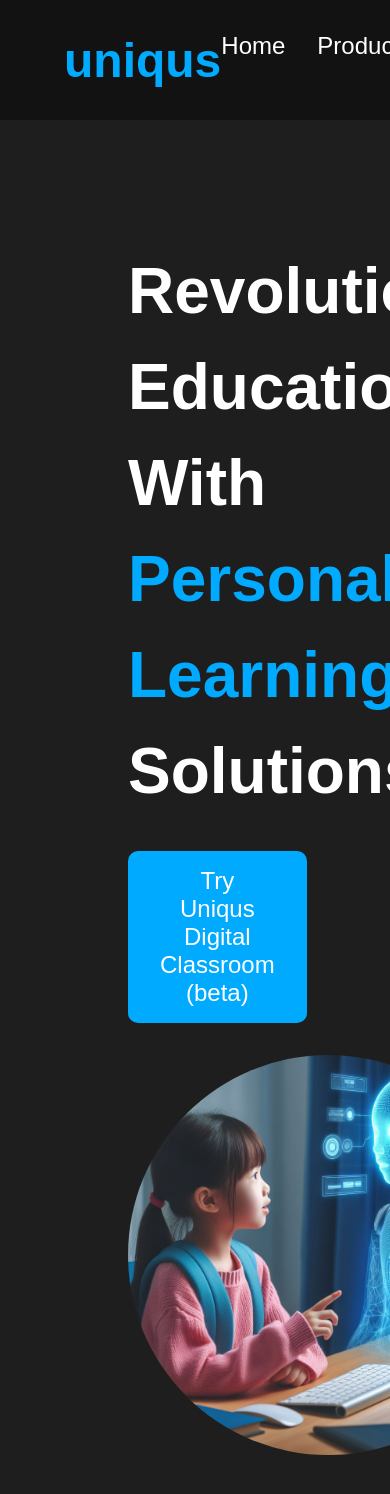
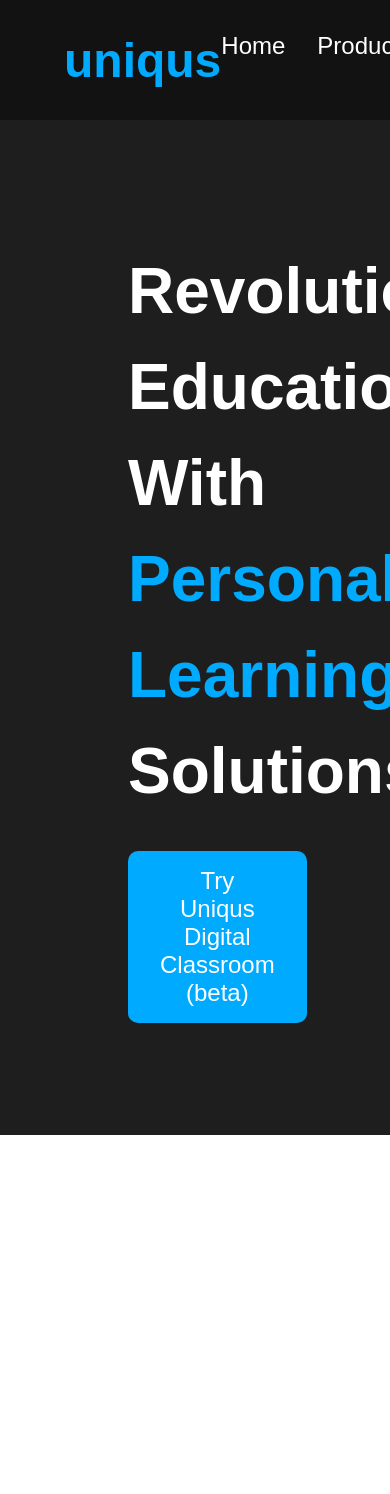
Before and after one commit to johnkhore5911/UniqusAppLink, a React (Create React App) app: page / in a window 390 px wide. Shown: the top 1494 px of the page. After the commit the page ends 1135 px from the top, so only its background shows below. Built offline with nearby package versions, Linux system fonts and the light colour scheme.

Commit message:
make it responsive for mobile2

```diff
--- a/src/App.js
+++ b/src/App.js
@@ -1,37 +1,156 @@
-// import React from 'react';
-// import './App.css';
+// // import React from 'react';
+// // import './App.css';
 
-// function App() {
-//   const downloadLink = "https://drive.google.com/uc?export=download&id=1D3ZR4R4tS_fhiV_UXNbzlbBkIUGeaQq7";
+// // function App() {
+// //   const downloadLink = "https://drive.google.com/uc?export=download&id=1D3ZR4R4tS_fhiV_UXNbzlbBkIUGeaQq7";
 
-//   return (
-//     <div className="app-container">
-//       <header className="header">
-//         <h1>Uniqus</h1>
-//         <p>Your Gateway to Smarter Learning</p>
-//       </header>
+// //   return (
+// //     <div className="app-container">
+// //       <header className="header">
+// //         <h1>Uniqus</h1>
+// //         <p>Your Gateway to Smarter Learning</p>
+// //       </header>
 
-//       <main className="content">
-//         <p>
-//           Uniqus is an innovative education app designed to transform how you learn and grow.
-//           With interactive lessons, progress tracking, and much more, Uniqus is your partner in achieving academic excellence.
-//         </p>
-//         <a href={downloadLink} className="download-button" target="_blank" rel="noopener noreferrer">
-//           Download APK
-//         </a>
-//       </main>
+// //       <main className="content">
+// //         <p>
+// //           Uniqus is an innovative education app designed to transform how you learn and grow.
+// //           With interactive lessons, progress tracking, and much more, Uniqus is your partner in achieving academic excellence.
+// //         </p>
+// //         <a href={downloadLink} className="download-button" target="_blank" rel="noopener noreferrer">
+// //           Download APK
+// //         </a>
+// //       </main>
 
-//       <footer className="footer">
-//         <p>© 2024 Uniqus. All Rights Reserved.</p>
-//       </footer>
-//     </div>
-//   );
-// }
+// //       <footer className="footer">
+// //         <p>© 2024 Uniqus. All Rights Reserved.</p>
+// //       </footer>
+// //     </div>
+// //   );
+// // }
 
-// export default App;
+// // export default App;
+
+// // import React from 'react';
+// // import pic from './image/pic.png'
+
+// // const App = () => {
+// //   return (
+// //     <div style={styles.app}>
+// //       {/* Navbar */}
+// //       <nav style={styles.navbar}>
+// //         <div style={styles.logo}>uniqus</div>
+// //         <ul style={styles.navLinks}>
+// //           <li style={styles.navLink}>Home</li>
+// //           <li style={styles.navLink}>Products</li>
+// //           <li style={styles.navLink}>Contact Us</li>
+// //           <li style={styles.navLink}>FAQ</li>
+// //           <li style={styles.navLink}>About Us</li>
+// //         </ul>
+// //       </nav>
+
+// //       {/* Hero Section */}
+// //       <div style={styles.heroSection}>
+// //         <div style={styles.heroContent}>
+// //           <h1 style={styles.heroTitle}>
+// //             Revolutionizing Education <br />
+// //             With <span style={styles.highlight}>Personalized Learning</span> Solutions
+// //           </h1>
+// //           <button
+// //             style={styles.downloadButton}
+// //             onClick={() =>
+// //               window.open(
+// //                 'https://drive.google.com/file/d/1D3ZR4R4tS_fhiV_UXNbzlbBkIUGeaQq7/view?usp=sharing',
+// //                 '_blank'
+// //               )
+// //             }
+// //           >
+// //             Try Uniqus Digital Classroom (beta)
+// //           </button>
+// //         </div>
+// //         <div style={styles.heroImage}>
+// //           <img
+// //             src={pic}
+// //             alt="Educational AI"
+// //             style={styles.image}
+// //           />
+// //         </div>
+// //       </div>
+// //     </div>
+// //   );
+// // };
+
+// // const styles = {
+// //   app: {
+// //     textAlign: 'center',
+// //     fontFamily: 'Arial, sans-serif',
+// //     backgroundColor: '#1e1e1e',
+// //     color: '#ffffff',
+// //     margin: 0,
+// //   },
+// //   navbar: {
+// //     display: 'flex',
+// //     justifyContent: 'space-between',
+// //     alignItems: 'center',
+// //     padding: '1rem 2rem',
+// //     backgroundColor: '#121212',
+// //   },
+// //   logo: {
+// //     fontSize: '1.5rem',
+// //     fontWeight: 'bold',
+// //     color: '#00aaff',
+// //   },
+// //   navLinks: {
+// //     listStyle: 'none',
+// //     display: 'flex',
+// //     gap: '1.5rem',
+// //     margin: 0,
+// //     padding: 0,
+// //   },
+// //   navLink: {
+// //     cursor: 'pointer',
+// //     color: '#ffffff',
+// //   },
+// //   heroSection: {
+// //     display: 'flex',
+// //     alignItems: 'center',
+// //     justifyContent: 'space-between',
+// //     padding: '3rem 5rem',
+// //   },
+// //   heroContent: {
+// //     textAlign: 'left',
+// //   },
+// //   heroTitle: {
+// //     fontSize: '2.5rem',
+// //     marginBottom: '1rem',
+// //     color: '#ffffff',
+// //   },
+// //   highlight: {
+// //     color: '#00aaff',
+// //   },
+// //   downloadButton: {
+// //     backgroundColor: '#00aaff',
+// //     color: 'white',
+// //     border: 'none',
+// //     padding: '0.8rem 1.5rem',
+// //     borderRadius: '5px',
+// //     fontSize: '1rem',
+// //     cursor: 'pointer',
+// //   },
+// //   heroImage: {
+// //     textAlign: 'right',
+// //   },
+// //   image: {
+// //     borderRadius: '50%',
+// //     width: '400px',
+// //     height: '400px',
+// //     objectFit: 'cover',
+// //   },
+// // };
+
+// // export default App;
 
 // import React from 'react';
-// import pic from './image/pic.png'
+// import pic from './image/pic.png';
 
 // const App = () => {
 //   return (
@@ -86,42 +205,52 @@
 //     backgroundColor: '#1e1e1e',
 //     color: '#ffffff',
 //     margin: 0,
+//     minHeight: '100vh',
+//     display: 'flex',
+//     flexDirection: 'column',
+//     justifyContent: 'space-between',
 //   },
 //   navbar: {
 //     display: 'flex',
 //     justifyContent: 'space-between',
 //     alignItems: 'center',
-//     padding: '1rem 2rem',
+//     padding: '2rem 4rem',
 //     backgroundColor: '#121212',
 //   },
 //   logo: {
-//     fontSize: '1.5rem',
+//     fontSize: '3rem',
 //     fontWeight: 'bold',
 //     color: '#00aaff',
 //   },
 //   navLinks: {
 //     listStyle: 'none',
 //     display: 'flex',
-//     gap: '1.5rem',
+//     gap: '2rem',
 //     margin: 0,
 //     padding: 0,
 //   },
 //   navLink: {
 //     cursor: 'pointer',
+//     fontSize: '1.5rem',
 //     color: '#ffffff',
 //   },
 //   heroSection: {
 //     display: 'flex',
 //     alignItems: 'center',
 //     justifyContent: 'space-between',
-//     padding: '3rem 5rem',
+//     padding: '5rem 8rem',
+//     flexGrow: 1,
+//     flexWrap: 'wrap', // Allow elements to wrap on smaller screens
 //   },
 //   heroContent: {
 //     textAlign: 'left',
+//     maxWidth: '50%',
+//     paddingRight: '2rem', // Add some padding for mobile
 //   },
 //   heroTitle: {
-//     fontSize: '2.5rem',
-//     marginBottom: '1rem',
+//     fontSize: '4rem',
+//     lineHeight: '1.5',
+//     marginBottom: '2rem',
 //     color: '#ffffff',
 //   },
 //   highlight: {
@@ -131,19 +260,59 @@
 //     backgroundColor: '#00aaff',
 //     color: 'white',
 //     border: 'none',
-//     padding: '0.8rem 1.5rem',
-//     borderRadius: '5px',
-//     fontSize: '1rem',
+//     padding: '1rem 2rem',
+//     borderRadius: '10px',
+//     fontSize: '1.5rem',
 //     cursor: 'pointer',
 //   },
 //   heroImage: {
 //     textAlign: 'right',
+//     flexShrink: 0,
+//     marginTop: '2rem', // For mobile responsiveness
 //   },
 //   image: {
 //     borderRadius: '50%',
-//     width: '400px',
-//     height: '400px',
+//     width: '100%',
+//     maxWidth: '400px', // Limit image size on mobile
+//     height: 'auto',
 //     objectFit: 'cover',
+//   },
+//   // Mobile responsiveness styles
+//   '@media (max-width: 768px)': {
+//     navbar: {
+//       padding: '1rem',
+//       flexDirection: 'column', // Stack navbar items vertically on small screens
+//     },
+//     navLinks: {
+//       flexDirection: 'column',
+//       gap: '1rem',
+//       textAlign: 'center', // Center the nav links
+//     },
+//     heroSection: {
+//       padding: '2rem',
+//       flexDirection: 'column', // Stack content vertically on small screens
+//       alignItems: 'center', // Center the content
+//     },
+//     heroContent: {
+//       maxWidth: '100%',
+//       paddingRight: '0',
+//     },
+//     heroTitle: {
+//       fontSize: '2.5rem', // Smaller font size for mobile
+//     },
+//     downloadButton: {
+//       fontSize: '1.2rem', // Smaller button on mobile
+//       padding: '1rem 1.5rem',
+//     },
+//     heroImage: {
+//       marginTop: '2rem',
+//       textAlign: 'center',
+//     },
+//     image: {
+//       maxWidth: '300px', // Smaller image on mobile
+//       width: '100%',
+//       height: 'auto',
+//     },
 //   },
 // };
 
@@ -246,12 +415,14 @@ const styles = {
     textAlign: 'left',
     maxWidth: '50%',
     paddingRight: '2rem', // Add some padding for mobile
+    marginBottom: '2rem', // Add some margin for better spacing on mobile
   },
   heroTitle: {
     fontSize: '4rem',
     lineHeight: '1.5',
     marginBottom: '2rem',
     color: '#ffffff',
+    width: '100%',
   },
   highlight: {
     color: '#00aaff',
@@ -269,11 +440,12 @@ const styles = {
     textAlign: 'right',
     flexShrink: 0,
     marginTop: '2rem', // For mobile responsiveness
+    display: 'none', // Hide image on mobile
   },
   image: {
     borderRadius: '50%',
     width: '100%',
-    maxWidth: '400px', // Limit image size on mobile
+    maxWidth: '400px', // Limit image size for larger screens
     height: 'auto',
     objectFit: 'cover',
   },
@@ -299,21 +471,18 @@ const styles = {
     },
     heroTitle: {
       fontSize: '2.5rem', // Smaller font size for mobile
+      width: '100%',
+      textAlign: 'center', // Center align the title
     },
     downloadButton: {
       fontSize: '1.2rem', // Smaller button on mobile
       padding: '1rem 1.5rem',
+      marginTop: '1rem', // Add space between the button and title
     },
     heroImage: {
-      marginTop: '2rem',
-      textAlign: 'center',
-    },
-    image: {
-      maxWidth: '300px', // Smaller image on mobile
-      width: '100%',
-      height: 'auto',
+      display: 'none', // Hide image on mobile
     },
   },
 };
 
-export default App;
+export default App
```
